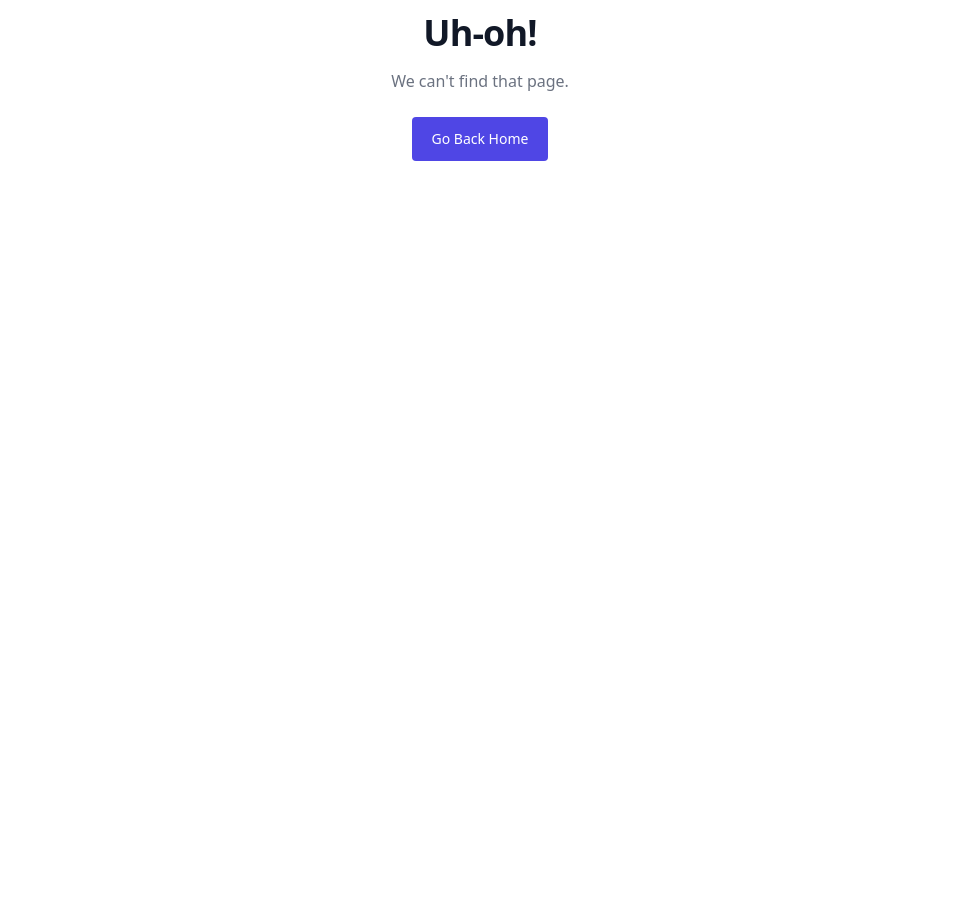
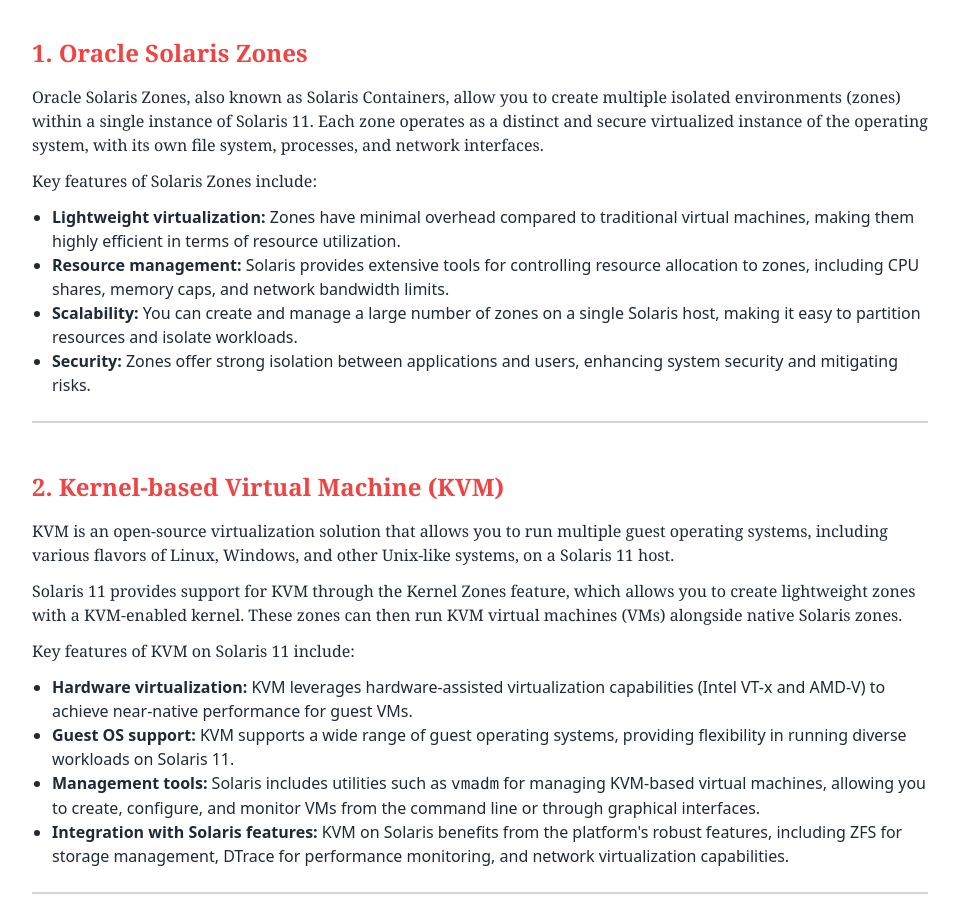
Before and after one commit to mnu4513/devfsadm, a React (Create React App) app: page /course/solaris/virtualization in a window 1280 px wide. Before the commit this address had no page. Shown: the part 377-1292 px from the top of the page, without its empty margins (160-1118 px from the left). Before the commit the page ends 800 px from the top, so only its background shows below. Built offline with nearby package versions, Linux system fonts and the light colour scheme.

Commit message:
virtualization complete

```diff
--- a/src/components/solaris/SidebarSolaris.js
+++ b/src/components/solaris/SidebarSolaris.js
@@ -86,6 +86,9 @@ const SidebarSolaris = ({ toggleSidebar, sidebarVisible }) => {
         name: 'ILOM Snapshot',
         link: '/course/solaris/ilom-snapshot'
     }, {
+        name: 'Virtualization',
+        link: '/course/solaris/virtualization'
+    },{
         name: 'Interview Preparation',
         link: '/course/solaris/interview-preparation'
     }];
--- a/src/components/solaris/Virtualization.js
+++ b/src/components/solaris/Virtualization.js
@@ -1,91 +1,58 @@
 import React from 'react';
+import { Heading, Line, Subheading, Supersubheading, TerminalOutput, Text } from "../utils/Comps";
 
-const Virtualization = () => {
+const VirtualizationPage = () => {
   return (
-    <div className='mx-4 my-4 lg:max-w-7xl lg:mx-auto'>
-      <div>
-        <h2 className='text-2xl font-bold mt-5 ml-2'>
-          Virtualization in Solaris
-        </h2>
-        <p className='ml-2 mt-3'>
-          Virtualization in Solaris 11 is primarily facilitated through two key technologies: Oracle Solaris Zones and Kernel-based Virtual Machine (KVM). These technologies provide powerful tools for creating isolated and efficient virtual environments within a Solaris 11 system.
-        </p>
-      </div>
+    <div className='mx-4 my-4 lg:max-w-4xl lg:mx-auto'>
+      <Heading text={`Virtualization in Oracle Solaris`} />
 
-      <div className='mt-6 ml-2'>
-        <h2 className='font-bold text-xl'>
-          1. Oracle Solaris Zones:
-        </h2>
-        <ul className='list-disc'>
-          <li className='ml-5 mt-3'>
-            Solaris Zones, also known as Solaris Containers, allow you to create multiple, isolated environments (zones) within a single instance of Solaris 11. Each zone operates as a distinct and secure virtualized instance of the operating system, with its own file system, processes, and network interfaces.
-          </li>
-          <li className='ml-5 mt-3'>
-            Key features of Solaris Zones include:
-            <ul className='list-decimal'>
-              <li className='ml-4 mt-2'>
-                <span className="font-bold" >Lightweight virtualization:</span> Zones have minimal overhead compared to traditional virtual machines, making them highly efficient in terms of resource utilization.
-              </li>
-              <li className='ml-4 mt-2'>
-                <span className="font-bold" >Resource management:</span>
-                Solaris provides extensive tools for controlling resource allocation to zones, including CPU shares, memory caps, and network bandwidth limits.
-              </li>
-              <li className='ml-4 mt-2'>
-                <span className="font-bold" >Scalability:</span>
-                You can create and manage a large number of zones on a single Solaris host, making it easy to partition resources and isolate workloads.
-              </li>
-              <li className='ml-4 mt-2'>
-                <span className="font-bold" >Security: </span>
-                Zones offer strong isolation between applications and users, helping to enhance system security and mitigate risks.
-              </li>
-            </ul>
-          </li>
-        </ul>
-      </div>
+      <Text text={`Virtualization in Oracle Solaris 11 is primarily facilitated through three key technologies: Oracle Solaris Zones, Kernel-based Virtual Machine (KVM), and Logical Domains (LDOM). These technologies provide powerful tools for creating isolated and efficient virtual environments within a Solaris 11 system.`} />
 
-      <div className='mt-6 ml-2'>
-        <h2 className='font-bold text-xl'>
-          2. Kernel-based Virtual Machine (KVM):
-        </h2>
-        <ul className='list-disc'>
-          <li className='ml-5 mt-3'>
-            KVM is an open-source virtualization solution that allows you to run multiple guest operating systems, including various flavors of Linux, Windows, and other Unix-like systems, on a Solaris 11 host.
-          </li>
-          <li className='ml-5 mt-3'>
-            Solaris 11 provides support for KVM through the Kernel Zones feature, which allows you to create lightweight zones with a KVM-enabled kernel. These zones can then run KVM virtual machines (VMs) alongside native Solaris zones.
-          </li>
-          <li className='ml-5 mt-3'>
-            Key features of KVM on Solaris 11 include:
-            <ul className='list-decimal'>
-              <li className='ml-4 mt-2'>
-                <span className="font-bold" >
-                  Hardware virtualization:
-                </span>
-                KVM leverages hardware-assisted virtualization capabilities (Intel VT-x and AMD-V) to achieve near-native performance for guest VMs.
-              </li>
-              <li className='ml-4 mt-2'>
-                <span className="font-bold" >Guest OS support:</span>
-                KVM supports a wide range of guest operating systems, providing flexibility in running diverse workloads on Solaris 11.
-              </li>
-              <li className='ml-4 mt-2'>
-                <span className="font-bold" >Management tools:</span>
-                Solaris includes utilities such as vmadm for managing KVM-based virtual machines, allowing you to create, configure, and monitor VMs from the command line or through graphical interfaces.
-              </li>
-              <li className='ml-4 mt-2'>
-                <span className="font-bold" >Integration with Solaris features: </span>
-                KVM on Solaris benefits from the platform's robust features, including ZFS for storage management, DTrace for performance monitoring, and network virtualization capabilities.
-              </li>
-            </ul>
-          </li>
-        </ul>
-      </div>
+      <Line />
+      <Subheading text={`1. Oracle Solaris Zones`} />
+      <Text text={`Oracle Solaris Zones, also known as Solaris Containers, allow you to create multiple isolated environments (zones) within a single instance of Solaris 11. Each zone operates as a distinct and secure virtualized instance of the operating system, with its own file system, processes, and network interfaces.`} />
 
-      <p className='my-6 ml-2'>
-      These virtualization technologies enable you to consolidate workloads, improve resource utilization, and streamline management tasks within Solaris 11 environments. Whether you're deploying applications, testing software, or building development environments, Solaris virtualization offers flexibility, efficiency, and security for diverse computing needs.
-      </p>
+      <Text text={`Key features of Solaris Zones include:`} />
+      <ul className="ml-5 mt-3 list-disc">
+        <li><strong>Lightweight virtualization:</strong> Zones have minimal overhead compared to traditional virtual machines, making them highly efficient in terms of resource utilization.</li>
+        <li><strong>Resource management:</strong> Solaris provides extensive tools for controlling resource allocation to zones, including CPU shares, memory caps, and network bandwidth limits.</li>
+        <li><strong>Scalability:</strong> You can create and manage a large number of zones on a single Solaris host, making it easy to partition resources and isolate workloads.</li>
+        <li><strong>Security:</strong> Zones offer strong isolation between applications and users, enhancing system security and mitigating risks.</li>
+      </ul>
+
+      <Line />
+      <Subheading text={`2. Kernel-based Virtual Machine (KVM)`} />
+      <Text text={`KVM is an open-source virtualization solution that allows you to run multiple guest operating systems, including various flavors of Linux, Windows, and other Unix-like systems, on a Solaris 11 host.`} />
+
+      <Text text={`Solaris 11 provides support for KVM through the Kernel Zones feature, which allows you to create lightweight zones with a KVM-enabled kernel. These zones can then run KVM virtual machines (VMs) alongside native Solaris zones.`} />
+
+      <Text text={`Key features of KVM on Solaris 11 include:`} />
+      <ul className="ml-5 mt-3 list-disc">
+        <li><strong>Hardware virtualization:</strong> KVM leverages hardware-assisted virtualization capabilities (Intel VT-x and AMD-V) to achieve near-native performance for guest VMs.</li>
+        <li><strong>Guest OS support:</strong> KVM supports a wide range of guest operating systems, providing flexibility in running diverse workloads on Solaris 11.</li>
+        <li><strong>Management tools:</strong> Solaris includes utilities such as <code>vmadm</code> for managing KVM-based virtual machines, allowing you to create, configure, and monitor VMs from the command line or through graphical interfaces.</li>
+        <li><strong>Integration with Solaris features:</strong> KVM on Solaris benefits from the platform's robust features, including ZFS for storage management, DTrace for performance monitoring, and network virtualization capabilities.</li>
+      </ul>
+
+      <Line />
+      <Subheading text={`3. Logical Domains (LDOM)`} />
+      <Text text={`Logical Domains (LDOM) is a powerful virtualization technology designed for SPARC platforms. It allows you to partition a single physical machine into multiple virtual systems, each with its own operating system and resources. LDOM provides hardware-based isolation and resource management at a more granular level compared to Zones and KVM.`} />
+
+      <Text text={`Key features of LDOM include:`} />
+      <ul className="ml-5 mt-3 list-disc">
+        <li><strong>Hardware-based virtualization:</strong> LDOMs provide full hardware isolation, ensuring that each domain has dedicated resources, such as CPU, memory, and I/O devices, that are managed independently from other domains.</li>
+        <li><strong>Efficient resource utilization:</strong> LDOM allows for more granular control over resource allocation. You can assign specific amounts of CPU, memory, and storage to each domain, ensuring efficient resource utilization across all virtual machines.</li>
+        <li><strong>Separation of workloads:</strong> LDOM enables running different types of workloads in separate domains, allowing you to isolate production environments, development environments, and testing environments while maintaining high levels of performance and security.</li>
+        <li><strong>Dynamic reconfiguration:</strong> LDOMs can be dynamically reconfigured, allowing the addition or removal of virtual resources without requiring a system reboot. This makes managing virtual environments more flexible and responsive to changing workloads.</li>
+      </ul>
+
+      <Line />
+      <Subheading text={`Summary`} />
+      <Text text={`These virtualization technologies enable you to consolidate workloads, improve resource utilization, and streamline management tasks within Solaris 11 environments. Whether you're deploying applications, testing software, or building development environments, Solaris virtualization offers flexibility, efficiency, and security for diverse computing needs.`} />
+
 
     </div>
   );
 };
 
-export default Virtualization;
+export default VirtualizationPage;
--- a/src/index.js
+++ b/src/index.js
@@ -119,6 +119,7 @@ import AboutTheCouseShell from './components/shell_scripting/AboutTheCourseShell
 import FilesAndDirShell from './components/shell_scripting/FilesAndDirShell';
 import NFSSolaris from './components/solaris/NFS';
 import BootPhasePage from './components/solaris/BootPhase';
+import VirtualizationPage from './components/solaris/Virtualization';
 
 
 const root = ReactDOM.createRoot(document.getElementById('root'));
@@ -396,6 +397,9 @@ const appRouter = createBrowserRouter([
           path: '/course/solaris/explorer',
           element: <ExplorerLogs/>
         }, {
+          path: '/course/solaris/virtualization',
+          element: <VirtualizationPage/>
+        }, {
           path: '/course/solaris/interview-preparation',
           element: <InterviewPrep />
         }]
```
